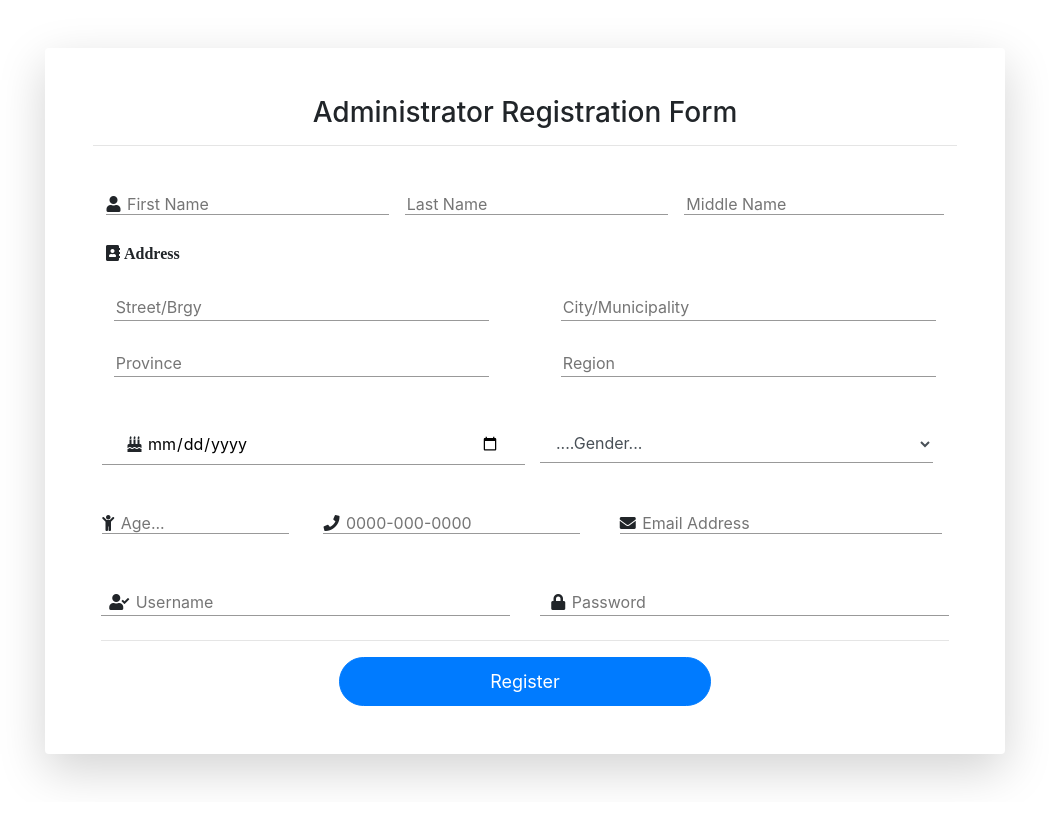
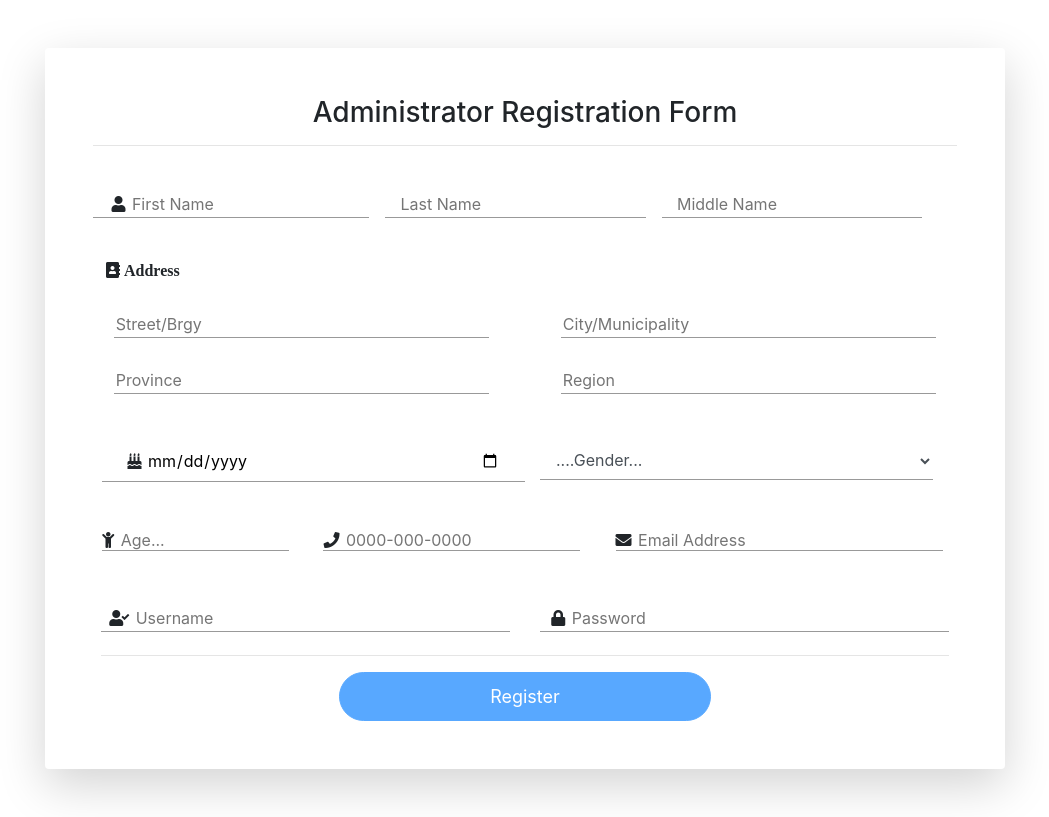
Before and after one commit to john-paul-vistal/election-web-app, a Node server app: template views/admin/adminRegistrationForm.ejs in a window 1280 px wide. Shown: the whole page, without its empty margins (115-1164 px from the left). Before the commit the page ends 783 px from the top, so only its background shows below. Run offline with Node 20, Linux system fonts and the light colour scheme; the template is opened without the code that fills it, so the values that code supplies are empty; some libraries are stand-ins or nearby versions.

Commit message:
Studentd registration form validated

```diff
--- /dev/null
+++ b/public/js/studentRegistratio.js
@@ -0,0 +1,44 @@
+$(document).ready( () =>{
+    button = (check) => {
+        if (check == false) {
+            $("#submit").attr("disabled", false);
+        } else {
+            $("#submit").attr("disabled", true);
+        }
+    }
+    let errors;
+    button(errors)
+    $("#email").on("input", function () {
+        var filter = /^(([^<>()\[\]\\.,;:\s@"]+(\.[^<>()\[\]\\.,;:\s@"]+)*)|(".+"))@((\[[0-9]{1,3}\.[0-9]{1,3}\.[0-9]{1,3}\.[0-9]{1,3}\])|(([a-zA-Z\-0-9]+\.)+[a-zA-Z]{2,}))$/;;
+        !filter.test($("#email").val())? errorResult("Email Address","error"):successResult("error")
+        button(errors)
+    });
+    $('#fname').on("input", () => {
+        $("#fname").val().length > 25? errorResult("firstname","efname"):successResult("efname");
+    })
+    $('#lname').on("input", () => {
+        $("#lname").val().length > 25? errorResult("lastname","elname"):successResult("elname");
+    })
+    $('#mname').on("input", () => {
+        ($("#mname").val().length > 25)? errorResult("middlename","emname"):successResult("emname")
+    })
+    $('#age').on("input", () => {
+        isNaN($("#age").val())? errorResult("age","eage"):successResult("eage")
+    })
+    $('#contact').on("input", () => {
+        isNaN($("#contact").val())? errorResult("contact","econtact"):successResult("econtact")
+    })
+    $("#gender").click(()=>{
+        $("#gender").val()=="....Gender..."? errors = true: errors = false;
+        console.log(errors)
+    })
+    let errorResult = (input,errorId) =>{
+        $("#"+errorId).text(`Invalid ${input}!`).css("color","red");
+        errors = true
+    }
+    let successResult = (errorId) =>{
+        $("#"+errorId).text(".").css("color","white")
+        errors = false;
+    }
+
+});
--- a/views/admin/adminRegistrationForm.ejs
+++ b/views/admin/adminRegistrationForm.ejs
@@ -9,8 +9,19 @@
     <link rel="stylesheet" href="https://maxcdn.bootstrapcdn.com/bootstrap/4.3.1/css/bootstrap.min.css">
     <link rel="stylesheet" href="../../public/css/voters.css">
     <link rel="stylesheet" href="../../public/css/form.css">
+    <script src="https://ajax.googleapis.com/ajax/libs/jquery/3.4.1/jquery.min.js"></script>
+    <script src="../../public/js/studentRegistratio.js"></script>
 </head>
-
+<style>
+    small {
+        color: white;
+        margin: 0 auto;
+    }
+    .input{
+        float: left;
+        width: 32%;
+    }
+</style>
 <body>
     <center>
         <div class="wrapper fadeInDown">
@@ -19,20 +30,33 @@
                 <hr>
                 <form action="./administration/registration/" method="POST" autocomplete="off">
                     <div class="conatiner d-inline mb-3">
-                        <div class="form-group d-inline">
+                        <div class="input">
+                        <div class="form-group">
                             <i class="fa fa-user"></i>
-                            <input style="width: 30%;" type="text" name="firstname" placeholder="First Name" required>
+                            <input style="width: 80%;" type="text" class="name" id="fname" name="firstname"
+                                placeholder="First Name" required>
                         </div>
-                        <div class="form-group d-inline ml-3">
-                            <input style="width: 30%;" type="text" name="lastname" placeholder="Last Name" required>
+                        <small id="efname">.</small>
+                    </div>
+                        <div class="input">
+                        <div class="form-group ml-3">
+                            <input style="width: 90%;" type="text" class="name" id="lname" name="lastname"
+                                placeholder="Last Name" required>
                         </div>
-                        <div class="form-group d-inline ml-3">
-                            <input style="width: 30%;" type="text" name="middlename" placeholder="Middle Name" required>
+                        <small id="elname">.</small>
+                    </div>
+                        <div class="input">
+                        <div class="form-group ml-3">
+                            <input style="width: 90%;" type="text" class="name" id="mname" name="middlename"
+                                placeholder="Middle Name" required>
                         </div>
+                        <small id="emname">.</small>
+                    </div>
                     </div>
 
-                    <div class="conatiner"><br>
-                        <div class="float-left" style="margin-left: 13px"><i class="fa fa-address-book"> Address</i></div><br>
+                    <div class="conatiner">
+                        <div style="margin-left: 13px;text-align: left;"><i class="fa fa-address-book"> Address</i>
+                        </div>
                         <div class="row">
                             <div class="col">
                                 <input type="text" name="barangay" placeholder="Street/Brgy" required>
@@ -51,7 +75,7 @@
                             </div>
 
                             <div class="col">
-                                <input type="text" name="region" placeholder="Region" required>
+                                <input type="text" id="region" name="region" placeholder="Region" required>
                             </div>
                         </div>
                     </div><br>
@@ -72,29 +96,33 @@
                             </div>
                         </div>
                     </div>
-                    <div class="px-2 mb-2">
+                    <div class="px-2">
                         <div class="row">
                             <div class="col-3">
                                 <div class="form-group d-inline">
                                     <i class="fa fa-child"></i>
-                                    <input type="tel" name="age" placeholder="Age..." required>
+                                    <input type="text" id="age" name="age" placeholder="Age..." required>
                                 </div>
+                                <small id="eage">.</small>
                             </div>
                             <div class="col-4">
                                 <div class="form-group d-inline">
                                     <i class="fa fa-phone"></i>
-                                    <input type="text" name="contactNumber" placeholder="0000-000-0000" required>
+                                    <input type="text" id="contact" name="contactNumber" placeholder="0000-000-0000"
+                                        required>
                                 </div>
+                                <small id="econtact">.</small>
                             </div>
                             <div class="col">
                                 <div class="form-group d-inline">
                                     <i class="fa fa-envelope"></i>
-                                    <input type="email" name="email" placeholder="Email Address" required>
+                                    <input type="email" id="email" name="email" placeholder="Email Address" required>
                                 </div>
+                                <small id="error">.</small>
                             </div>
                         </div>
                         <br>
-                        <div class="row mb-3">
+                        <div class="row mb-3" style="margin-top: -3%;">
                             <div class="col">
                                 <div class="form-group">
                                     <i class="fa fa-user-check"></i>
@@ -110,7 +138,8 @@
                         </div>
                         <hr>
                     </div>
-                    <button type="submit" class="btn btn-primary" style="font-size:large;border-radius: 30px;padding-left: 150px;padding-right: 150px;padding-top: 10px;padding-bottom: 10px;">Register</button>
+                    <button type="submit" id="submit" class="btn btn-primary"
+                        style="font-size:large;border-radius: 30px;padding-left: 150px;padding-right: 150px;padding-top: 10px;padding-bottom: 10px;">Register</button>
                 </form>
             </div>
         </div>
--- a/views/admin/studentRegistrationForm.ejs
+++ b/views/admin/studentRegistrationForm.ejs
@@ -14,7 +14,7 @@
 <body>
     <center>
         <div class="wrapper fadeInDown">
-            <div class="mainCard shadow-lg p-5 mb-5 bg-white rounded">
+            <div class="main shadow-lg p-5 mb-5 bg-white rounded">
                 <h3>Student Registration Form</h3>
                 <h5>Fill out the form carefully for registration.</h5><br>
 
@@ -41,7 +41,8 @@
                             <div class="col input-group">
                                 <label for="mName"></label>
                                 <div class="input-group-prepend">
-                                    <input type="text" class="mt-n20 transparent" name="mName" placeholder="Middle Name">
+                                    <input type="text" class="mt-n20 transparent" name="mName"
+                                        placeholder="Middle Name">
                                 </div>
                             </div>
                         </div>
```
